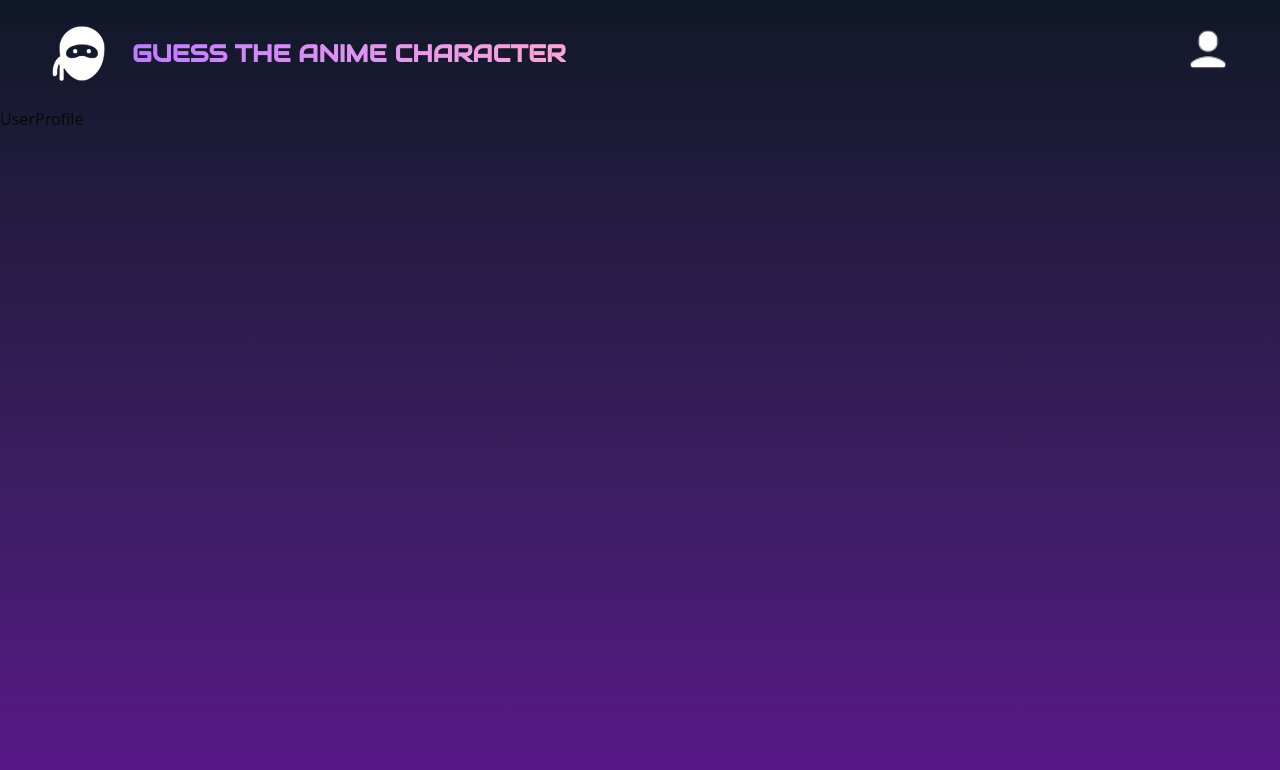
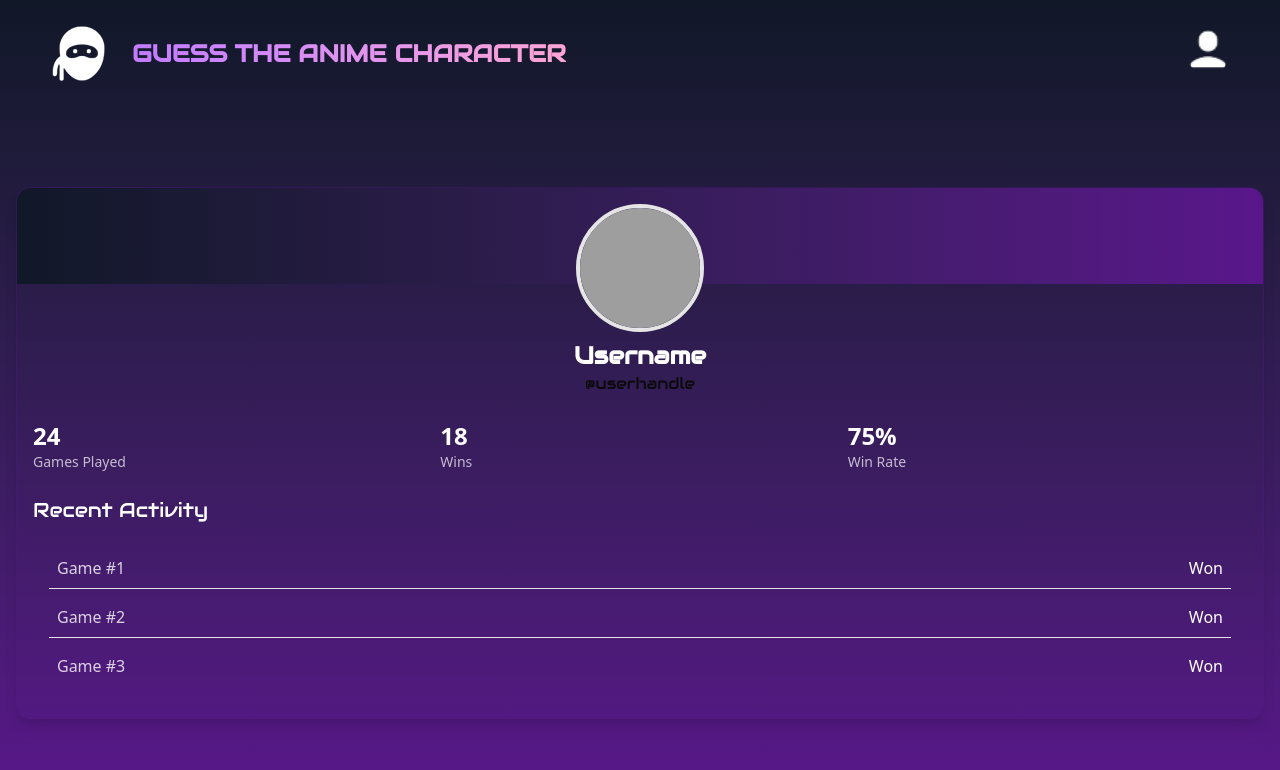
Before and after one commit to BhuwanChhimal/Guess-the-anime-character, a React (Vite) app in the folder frontend/: page /userprofile in a window 1280 px wide. Shown: the top 770 px of the page. Built offline with nearby package versions, Linux system fonts and the light colour scheme; no server answers; sample sign-in values are in the browser's storage; grey boxes are pictures that could not be loaded.

Commit message:
user profile template

```diff
--- a/frontend/src/Pages/UserProfile.tsx
+++ b/frontend/src/Pages/UserProfile.tsx
@@ -2,7 +2,65 @@ import React from 'react'
 
 const UserProfile = () => {
   return (
-    <div>UserProfile</div>
+    <div className="min-h-[calc(100vh-10rem)] pt-16 flex items-start">
+      <div className="w-full max-w-4xl mx-auto p-4">
+        <div className="bg-base-300 rounded-xl shadow-lg border border-purple-900/30">
+          {/* Profile Header */}
+          <div className="relative">
+            <div className="h-24 bg-gradient-to-r from-gray-900 to-purple-900 rounded-t-xl"></div>
+            <div className="absolute -bottom-12 left-1/2 -translate-x-1/2">
+              <div className="w-32 h-32 rounded-full border-4 border-base-300 overflow-hidden">
+                <img
+                  src="/default-avatar.png"
+                  alt="Profile"
+                  className="w-full h-full object-cover"
+                />
+              </div>
+            </div>
+          </div>
+
+          {/* Profile Content */}
+          <div className="pt-14 pb-4 px-4 space-y-6">
+            {/* User Info */}
+            <div className="text-center font-audiowide">
+              <h1 className="text-2xl text-white font-bold">Username</h1>
+              <p className="text-primary-content/70">@userhandle</p>
+            </div>
+
+            {/* Stats */}
+            <div className="grid grid-cols-3 gap-2 max-w-md mx-auto">
+              <div className="stat-box">
+                <div className="text-2xl font-bold text-white">24</div>
+                <div className="text-sm text-white/70">Games Played</div>
+              </div>
+              <div className="stat-box">
+                <div className="text-2xl font-bold text-white">18</div>
+                <div className="text-sm text-white/70">Wins</div>
+              </div>
+              <div className="stat-box">
+                <div className="text-2xl font-bold text-white">75%</div>
+                <div className="text-sm text-white/70">Win Rate</div>
+              </div>
+            </div>
+
+            {/* Recent Activity */}
+            <div className="space-y-2">
+              <h2 className="text-xl font-audiowide text-white">Recent Activity</h2>
+              <div className="bg-base-200 rounded-lg p-4">
+                <div className="space-y-2">
+                  {[1, 2, 3].map((_, i) => (
+                    <div key={i} className="flex items-center justify-between p-2 border-b border-base-300 last:border-none">
+                      <span className="text-white/80">Game #{i + 1}</span>
+                      <span className="text-white">Won</span>
+                    </div>
+                  ))}
+                </div>
+              </div>
+            </div>
+          </div>
+        </div>
+      </div>
+    </div>
   )
 }
 
```
